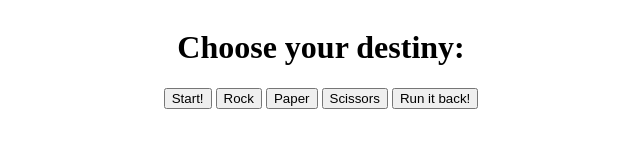
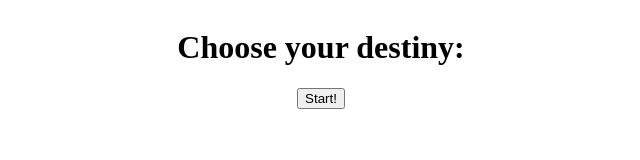
Before and after one commit to OnePhraseBlues/rock_paper_scissors, a plain HTML site: page index.html in a window 1280 px wide. Shown: the whole page, without its empty margins (319-959 px from the left). Drawn offline with Linux system fonts and the light colour scheme.

Commit message:
Update index.html

```diff
--- a/index.html
+++ b/index.html
@@ -32,15 +32,10 @@
 
     </header>
     <body>
-        <div id='vcontainer'>
+        <div id="vcontainer">
         <div><h1 id="heading">Choose your destiny:</h1></div>
-        <div class=container>
+        <div id="container">
             <div id="buttonInterface">
-				<button id=start>Start!</button>
-                <button class="janken" id=rock>Rock</button>
-                <button class="janken" id=paper>Paper</button>
-                <button class="janken" id=scissors>Scissors</button>
-				<button id=restart>Run it back!</button>
             </div>
             <div></div>
         </div>
@@ -53,29 +48,38 @@
             const loss = "loss";
             const tie = "tie";
 			var score = [0, 0, 0];
+			var play = "";
 
-			const buttonInterface = document.querySelector('#buttonInterface');
-			const startButton = document.querySelector('#start);
+            const vcontainer = document.getElementById('vcontainer');
+			const container = document.getElementById('container');
+			const buttonInterface = document.getElementById('buttonInterface');
 
-            const buttons = document.querySelector('.janken');
-            buttons.forEach((button) => {
-                button.addEventListener('click', () => {
-                    playerPlay(button.id)
-                });
-            });
+			const startButton = document.createElement('button');
+			const rockButton = document.createElement('button');
+			const paperButton = document.createElement('button');
+			const scissorsButton = document.createElement('button');
+			const restartButton = document.createElement('button');
+			startButton.textContent = "Start!";
+			rockButton.textContent = "Rock";
+			paperButton.textContent = "Paper";
+			scissorsButton.textContent = "Scissors";
+			restartButton.textContent = "Run it back!";
+			buttonInterface.append(startButton);
+
+			startButton.addEventListener('click', startGame);
+			rockButton.addEventListener('click', () => (play = playerPlay(rock)));
+			paperButton.addEventListener('click', () => (play = playerPlay(paper)));
+			scissorsButton.addEventListener('click', () => (play = playerPlay(scissors)));
+			restartButton.addEventListener('click', restartGame);
 
 
-            const container = document.querySelector('#vcontainer');
-
             const response = document.createElement('div');
-            response.classList.add('content');
             response.style.marginTop = '20px';
-            container.appendChild(response);
+            vcontainer.append(response);
 
             const scoreboard = document.createElement('ul');
-            scoreboard.classList.add('content');
             scoreboard.style.marginTop = '20px';
-            container.appendChild(scoreboard);
+            vcontainer.append(scoreboard);
 
             let scoreboardArray = [];
             for (let loopCounter = 0; loopCounter <= 2; ++loopCounter) {
@@ -97,6 +101,20 @@
             }
 
             const heading = document.querySelector('#heading');
+
+			function startGame() {
+				buttonInterface.replaceChildren();
+				buttonInterface.append(rockButton, paperButton, scissorsButton);
+				game();
+			}
+
+			function restartGame() {
+				buttonInterface.replaceChildren();
+				buttonInterface.append(rockButton, paperButton, scissorsButton);
+				score.fill(0);
+				heading.textContent = "Choose your destiny:";
+				game();
+			}
 
             function computerPlay() {
                 let computerHand = Math.floor(Math.random() * 100);
@@ -179,7 +197,7 @@
                 let resultsArray = [];
 				scoreboard.textContent = `Current score: `;
                 do {
-                    resultsArray = playRound(, computerPlay());
+                    resultsArray = playRound(play, computerPlay());
                     switch(resultsArray[1]) {
                         case win:
                             score[0]++;
```
